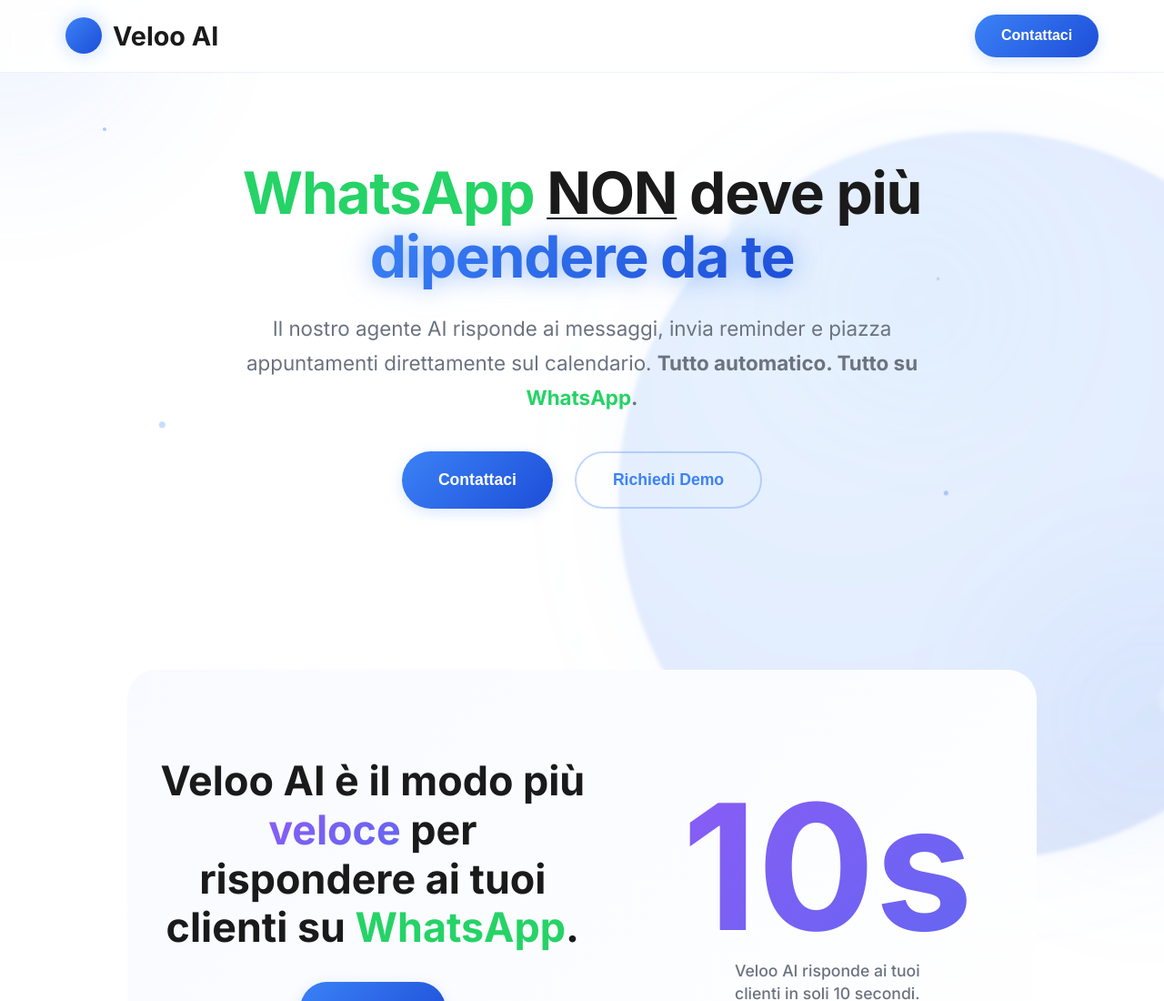
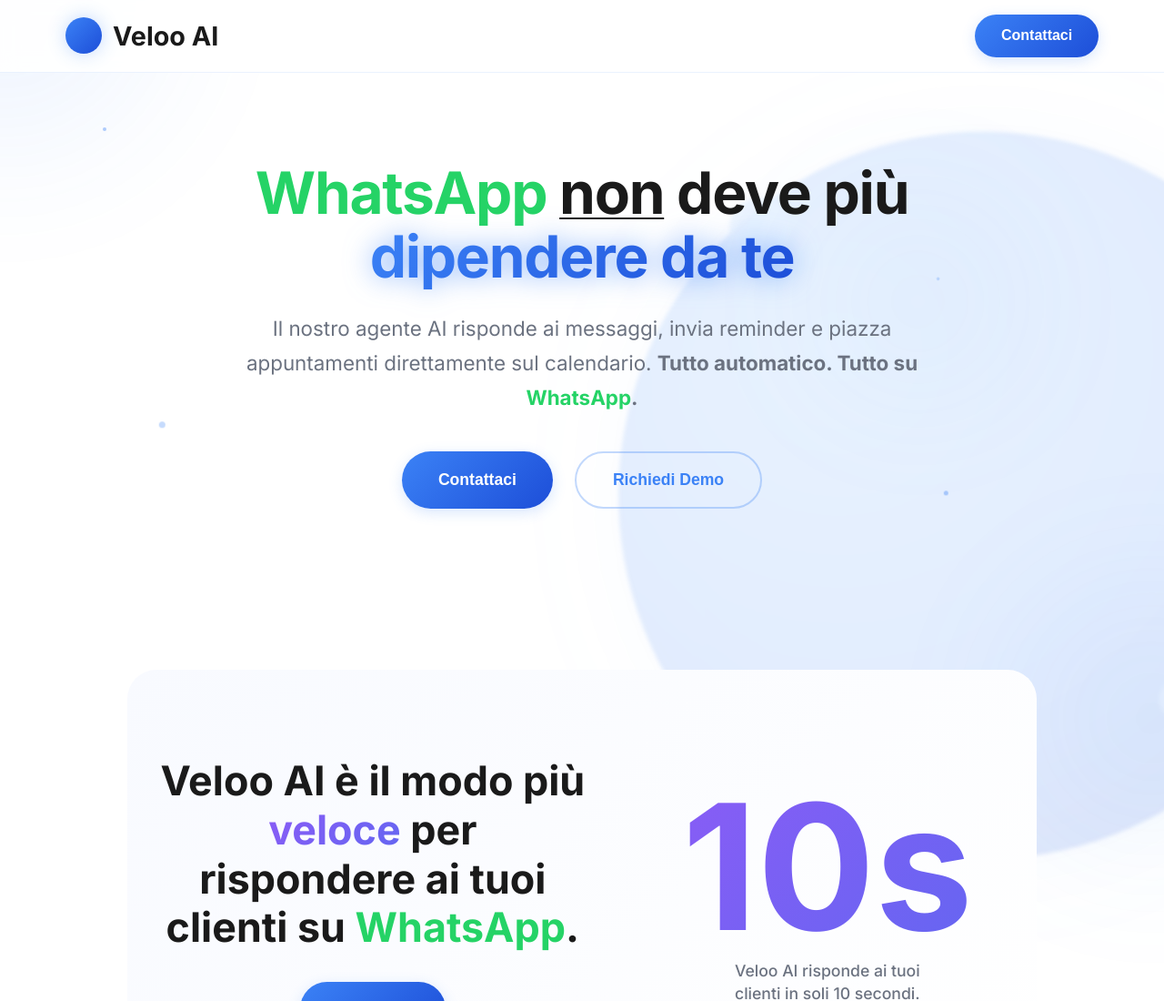
Before and after one commit to fracescomar/veloo-ai, a website: page index.html in a window 1280 px wide. Shown: the top 1100 px of the page at 91% size. Drawn offline with nearby package versions, Linux system fonts and the light colour scheme.

Commit message:
Cambiato NON in non minuscolo mantenendo la sottolineatura

```diff
--- a/index.html
+++ b/index.html
@@ -22,7 +22,7 @@
         <main class="main-content">
             <div class="hero-section">
                 <h1 class="hero-title">
-                    <span class="whatsapp-brand">WhatsApp</span> <span class="highlight-no">NON</span> deve più <span class="highlight">dipendere da te</span>
+                    <span class="whatsapp-brand">WhatsApp</span> <span class="highlight-no">non</span> deve più <span class="highlight">dipendere da te</span>
                 </h1>
 
                 <p class="hero-subtitle">
```
